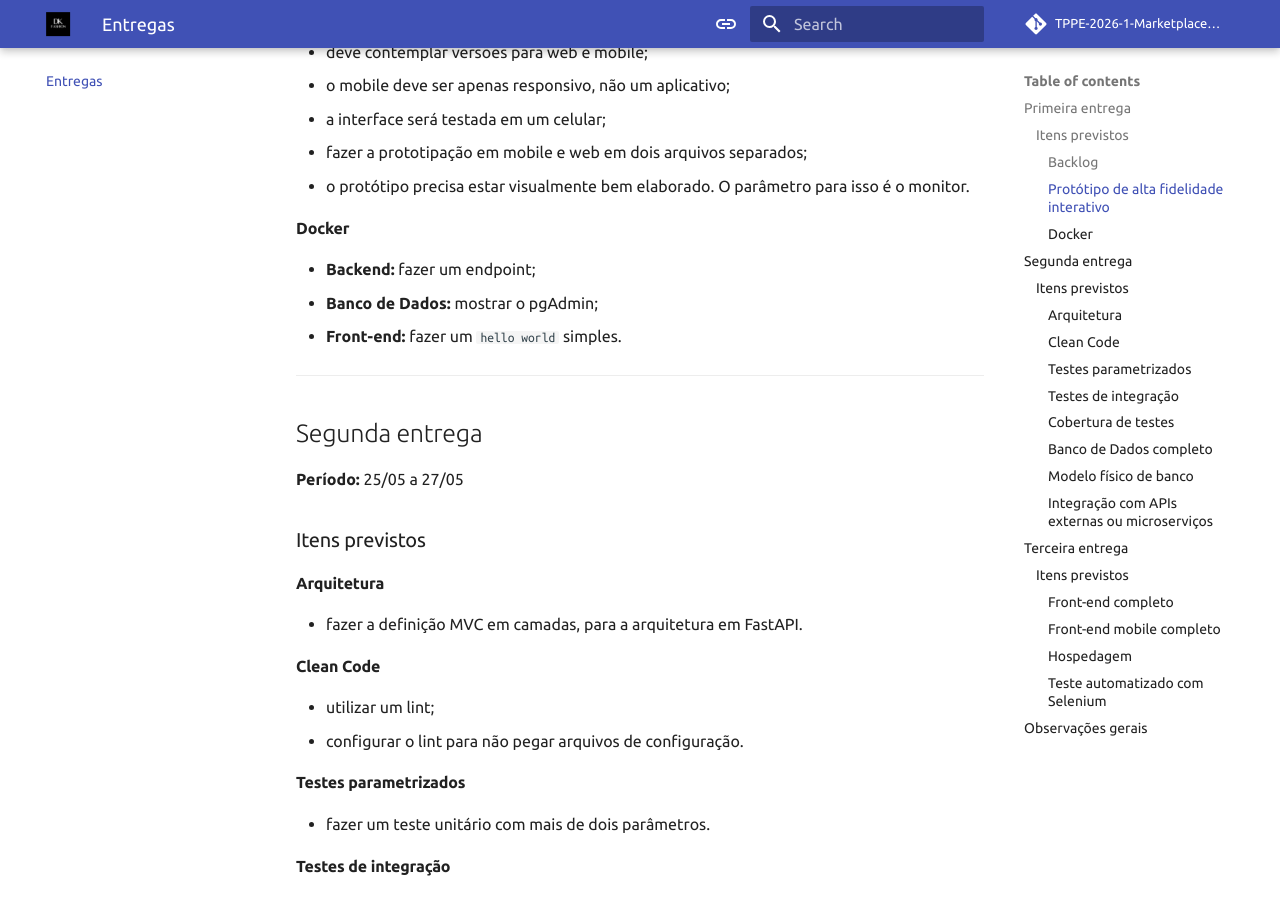
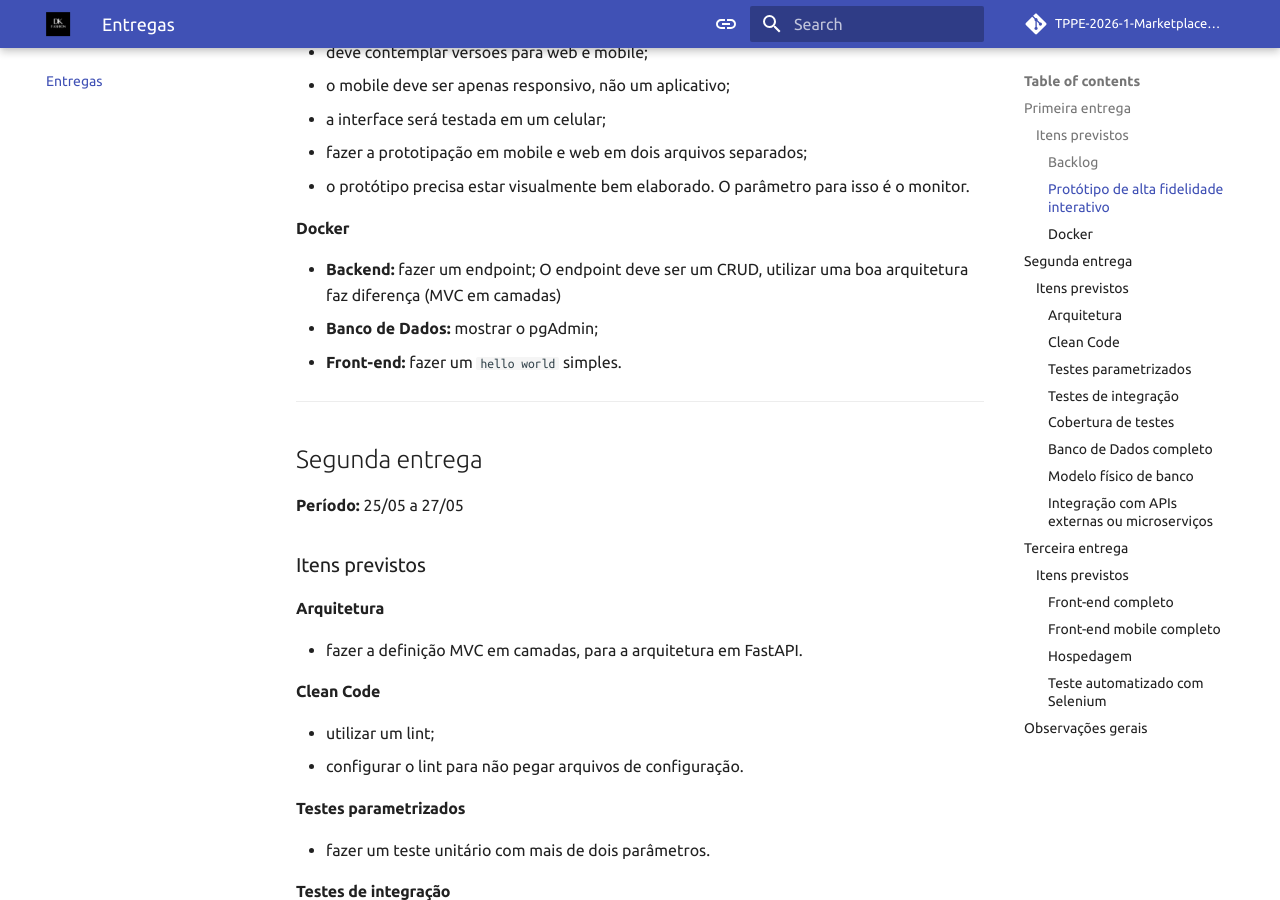
Before and after one commit to TPPE-2026-1-Marketplace/documentacao, an MkDocs documentation site: the page built from docs/releases.md, in a window 1280 px wide and 900 px high, scrolled down 525 px. Built offline with MkDocs 1.6.1 and Material for MkDocs 9.7.7, drawn with Linux system fonts in a browser that asks for light colours; comment, search, counter and statistics services are not loaded.

Commit message:
docs: updating primeira entrega

```diff
--- a/docs/releases.md
+++ b/docs/releases.md
@@ -21,7 +21,7 @@ Este documento organiza os pontos previstos para cada entrega do projeto.
 
 #### **Docker**
 
-- **Backend:** fazer um endpoint;
+- **Backend:** fazer um endpoint; O endpoint deve ser um CRUD, utilizar uma boa arquitetura faz diferença (MVC em camadas)
 - **Banco de Dados:** mostrar o pgAdmin;
 - **Front-end:** fazer um `hello world` simples.
 
```
